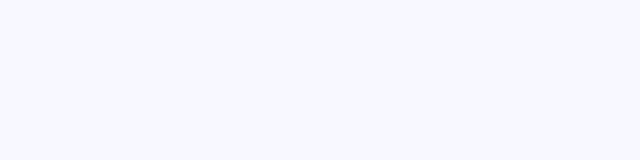
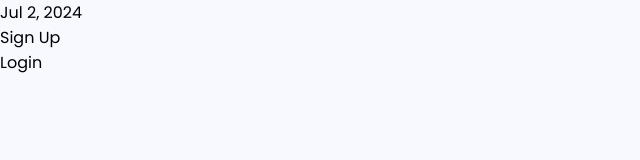
Before and after one commit to rbudi17/flexbox, a plain HTML site: page index.html in a window 1280 px wide. Shown: the whole page, without its empty margins (0-640 px from the left). Drawn offline with Linux system fonts and the light colour scheme.

Commit message:
add menu container

```diff
--- a/index.html
+++ b/index.html
@@ -14,5 +14,13 @@
       rel="stylesheet"
     />
   </head>
-  <body></body>
+  <body>
+    <div class="menu-container">
+      <div class="menu">
+        <div class="date">Jul 2, 2024</div>
+        <div class="signup">Sign Up</div>
+        <div class="login">Login</div>
+      </div>
+    </div>
+  </body>
 </html>
```
